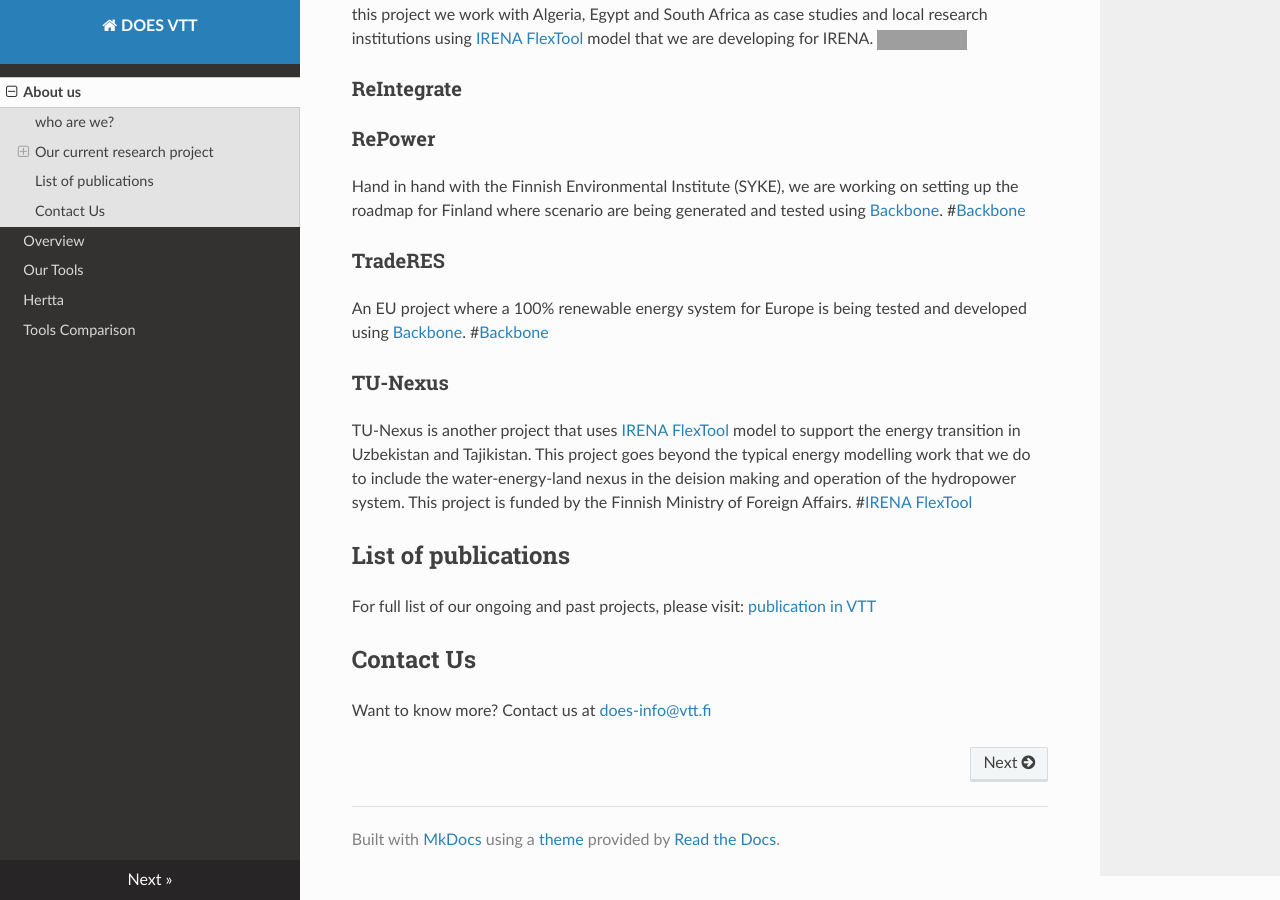
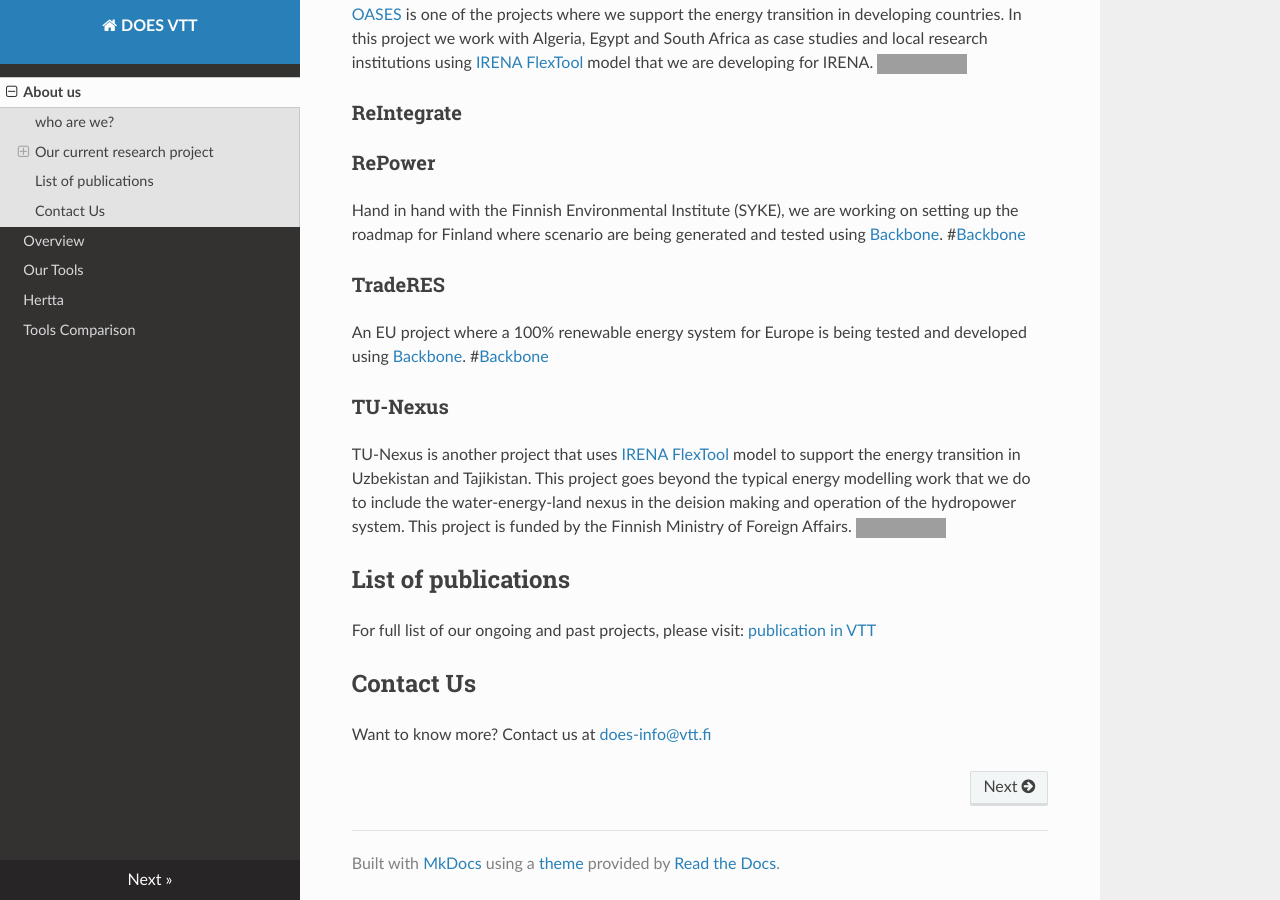
Before and after one commit to DOESVTT/doesvtt, an MkDocs documentation site: the page built from docs/index.md, in a window 1280 px wide and 900 px high, scrolled down 2262 px. Built offline with MkDocs 1.6.1, drawn with Linux system fonts in a browser that asks for light colours; nearby versions of some CDN libraries; some of the changed text lies outside the part shown; grey boxes are pictures that could not be loaded.

Commit message:
Update index.md

```diff
--- a/docs/index.md
+++ b/docs/index.md
@@ -44,7 +44,7 @@
 An EU project where a 100% renewable energy system for Europe is being tested and developed using [Backbone](https://doesvtt.github.io/doesvtt/our_tools/#backbone). #[Backbone](https://doesvtt.github.io/doesvtt/our_tools/#backbone)
 
 ### TU-Nexus
-TU-Nexus is another project that uses [IRENA FlexTool](https://doesvtt.github.io/doesvtt/our_tools/#irena-flextool) model to support the energy transition in Uzbekistan and Tajikistan. This project goes beyond the typical energy modelling work that we do to include the water-energy-land nexus in the deision making and operation of the hydropower system. This project is funded by the Finnish Ministry of Foreign Affairs. #[IRENA FlexTool](https://doesvtt.github.io/doesvtt/our_tools/#irena-flextool)
+TU-Nexus is another project that uses [IRENA FlexTool](https://doesvtt.github.io/doesvtt/our_tools/#irena-flextool) model to support the energy transition in Uzbekistan and Tajikistan. This project goes beyond the typical energy modelling work that we do to include the water-energy-land nexus in the deision making and operation of the hydropower system. This project is funded by the Finnish Ministry of Foreign Affairs. [![FlexTool Badge](https://img.shields.io/badge/FlexTool-029DED)]([https://github.com/spine-tools/Spine-Toolbox/tree/master](https://doesvtt.github.io/doesvtt/our_tools/#irena-flextool))
 
 ## List of publications
 For full list of our ongoing and past projects, please visit: [publication in VTT](https://cris.vtt.fi/en/organisations/ba4206-design-and-operation-of-energy-systems/publications/)
```
Also changed, not shown: other parts of docs/index.md (+1 -1 lines).
